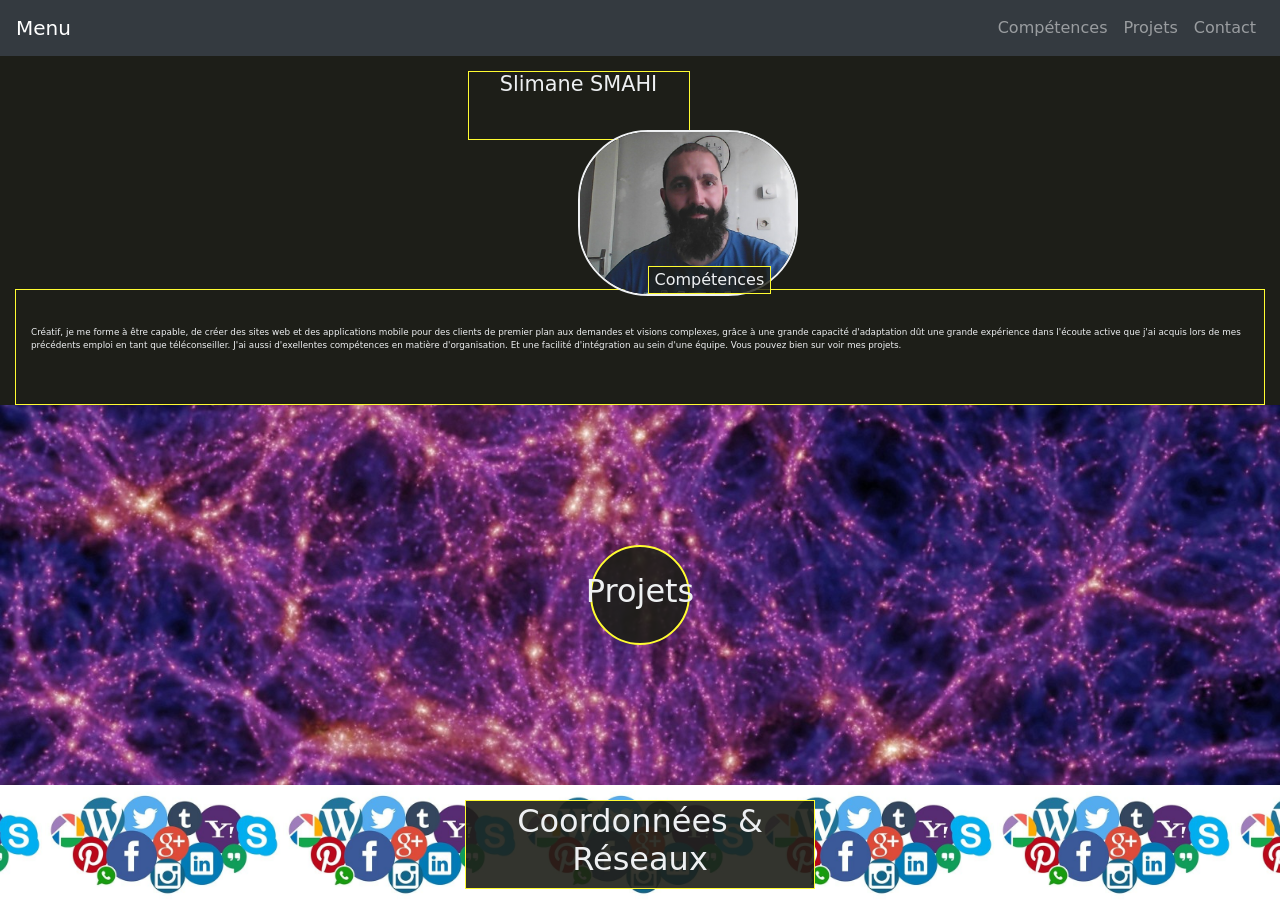
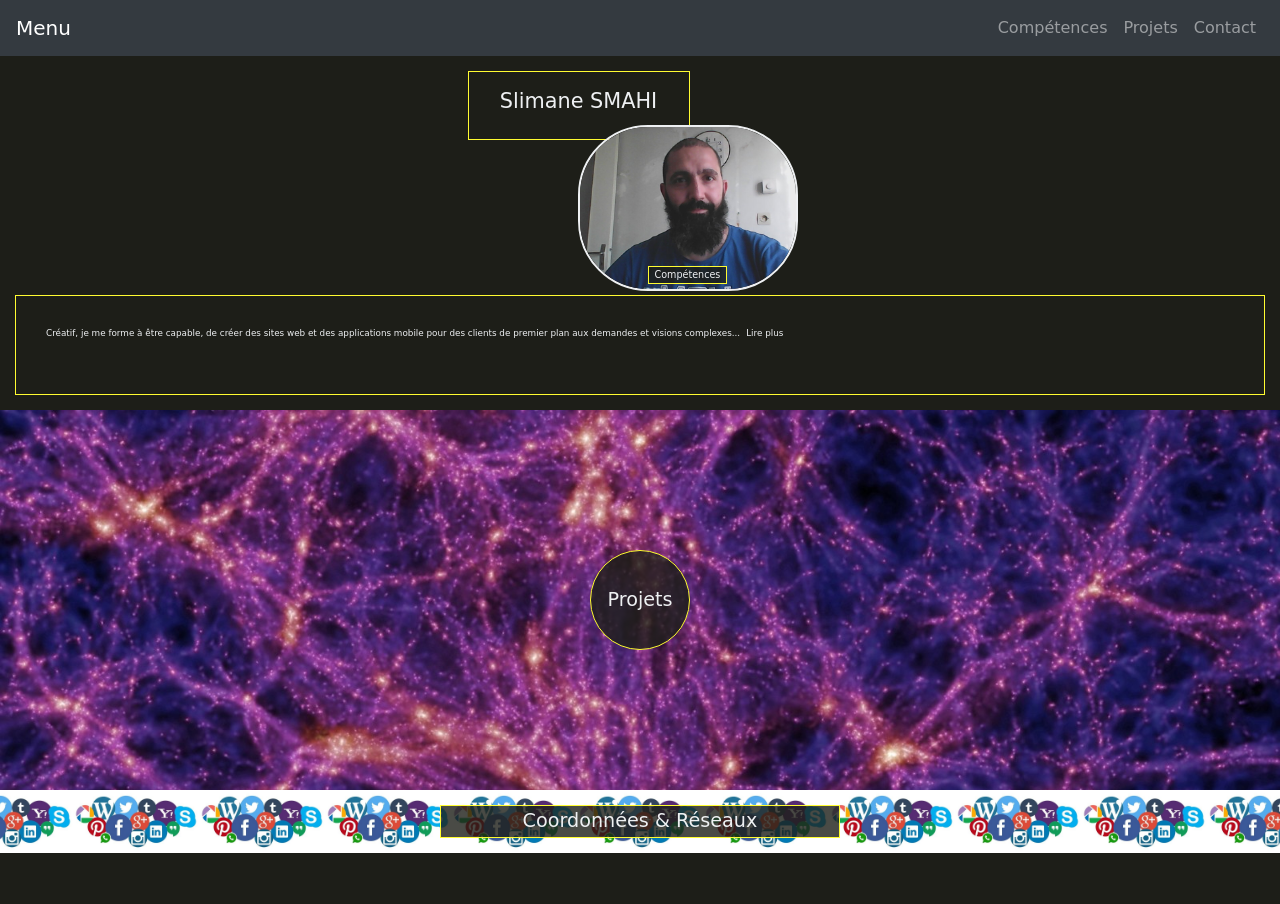
Before and after one commit to 03Sly03/Portfolio, a website: page index.html in a window 1280 px wide. After the commit the page ends 853 px from the top, so only its background shows below. Drawn offline with nearby package versions, Linux system fonts and the light colour scheme; a web font is replaced by a local one.

Commit message:
modified scss files: buttons & presentation text

```diff
--- a/index.html
+++ b/index.html
@@ -7,6 +7,7 @@
     <meta name="viewport" content="width=device-width, initial-scale=1.0">
     <title>PORTFOLIO de Slimane SMAHI</title>
 
+    <!-- FONTS -->
     <link rel="preconnect" href="https://fonts.gstatic.com">
     <link href="https://fonts.googleapis.com/css2?family=Zen+Dots&display=swap" rel="stylesheet">
 
@@ -45,30 +46,31 @@
             </div>
             <div class="top__photo">
                 <img src="imgs/photo_de_moi.jpg" alt="" class="top__my_photo">
-                <button class="top__competence">Compétences</button>
+                <button class="btn-competence">Compétences</button>
             </div>
         </div>
         <div class="presentation">
             <div class="presentation__frame">
-                <p class="presentation__text">Créatif, je me forme à être capable, de créer des sites web
-                    et des applications mobile pour des clients de premier plan aux demandes et visions complexes,
-                    grâce à une grande capacité d'adaptation dût une grande expérience dans l'écoute active que j'ai
-                    acquis lors de mes précédents emploi en tant que téléconseiller. J'ai aussi d'exellentes
-                    compétences en
-                    matière d'organisation. Et une facilité d'intégration au sein d'une équipe. Vous pouvez bien sur voir mes projets.</p>
+                <p>Créatif, je me forme à être capable, de créer des sites web
+                    et des applications mobile pour des clients de premier plan aux demandes et visions complexes...<button class="btn-read-more" type="button" data-toggle="collapse" data-target="#presentation__text" aria-expanded="false" aria-controls="presentation__text">
+                        Lire plus
+                      </button></p>
+
+                <div class="collapse" id="presentation__text">
+                  <div>
+                    <p class="presentation__my-text">grâce à une grande capacité d'adaptation dût une grande expérience dans l'écoute active que j'ai
+                        acquis lors de mes précédents emploi en tant que téléconseiller. J'ai aussi d'exellentes
+                        compétences en matière d'organisation. Et une facilité d'intégration au sein d'une équipe.</p>
+                  </div>
+                </div>
             </div>
         </div>
-
     </header>
     <main>
-        <button class="btn_projects">
-            <h2>Projets</h2>
-        </button>
+        <button class="btn-projects">Projets</button>
     </main>
     <footer>
-        <button class="btn_contact">
-            <h2>Coordonnées & Réseaux</h2>
-        </button>
+        <button class="btn-contact">Coordonnées & Réseaux</button>
     </footer>
 
     <script src="https://code.jquery.com/jquery-3.5.1.slim.min.js" integrity="sha384-DfXdz2htPH0lsSSs5nCTpuj/zy4C+OGpamoFVy38MVBnE+IbbVYUew+OrCXaRkfj" crossorigin="anonymous"></script>
--- a/scss/_base.scss
+++ b/scss/_base.scss
@@ -5,7 +5,6 @@ $font-family: 'Zen Dots', cursive;
 
 body {
     margin: 0px;
-    // width: 100%;
     font-family: $font-family;
     background-color: $color-primary;
 }
--- a/scss/layout/_buttons.scss
+++ b/scss/layout/_buttons.scss
@@ -1,40 +1,50 @@
-// button:hover {
-//     background-color: $color-third;
-//     color: $color-primary;
-// }
 
-.top__competence {
+
+.my-btn {
+    background-color: rgba($color-primary, 0.8);
+    color: $color-second;
+    text-align: center;
+    border: 1px solid $color-third;
+    font-size: 1.2rem;
+
+    &:hover {
+        background-color: $color-third;
+        color: $color-primary;
+    }
+}
+
+.btn-competence {
+    @extend .my-btn;
+    font-size: 0.6rem;
     position: relative;
     left: 70px;
     bottom: 30px;
-    text-align: center;
-    color: $color-second;
-    background-color: rgba($color-primary, 0.8);
-    border: 1px solid $color-third;
 }
 
-.btn_projects {
-    font-size: 0.6rem;
+.btn-projects {
+    @extend .my-btn;
     margin: 140px 20px;
     width: 100px;
     height: 100px;
-    border: 2px solid $color-third;
     border-radius: 50px;
-    text-align: center;
-    color: $color-second;
     display: flex;
     justify-content: center;
     align-items: center;
-    background-color: rgba($color-primary, 0.9);
-    // opacity: 0.2;
 }
 
-.btn_contact {
-    width: 350px;
-    border: 1px solid $color-third;
-    font-size: 0.6rem;
-    text-align: center;
+.btn-contact {
+    @extend .my-btn;
+    width: 400px;
     margin: 15px;
+}
+
+.btn-read-more {
+    background-color: rgba(2555,255,255,0);
+    text-decoration: none;
+    border: none;
     color: $color-second;
-    background-color: rgba($color-primary, 0.9);
+
+    &:hover {
+        color: $color-third;
+    }
 }
--- a/scss/layout/_head.scss
+++ b/scss/layout/_head.scss
@@ -20,6 +20,9 @@ header {
         border: 1px solid $color-third;
         margin-top: 10px;
         margin-left: 10px;
+        display: flex;
+        justify-content: center;
+        align-items: center;
     }
 
     &__title_name {
@@ -30,7 +33,7 @@ header {
 
     &__photo {
         position: relative;
-        bottom: 10px;
+        bottom: 15px;
         left: 120px;
         width: 220px;
         margin: 0px;
@@ -50,16 +53,19 @@ header {
     color: $color-second;
 
     &__frame {
-        margin: -50px 15px 0px 15px;
+        margin: -40px 15px 15px 15px;
         font-size: 0.55rem;
         width: 100%;
-        height: 116px;
+        height: 100px;
         border-radius: 0px;
         background-color: rgba($color-primary, 0.8);
         border: 1px solid $color-third;
-        display: flex;
-        justify-content: center;
-        align-items: center;
-        padding: 10px 15px;
+        padding: 30px;
+    }
+
+    &__my-text {
+        background-color: $color-primary;
+        border: 1px solid $color-third;
+        padding: 5px;
     }
 }
--- a/scss/layout/_main_body.scss
+++ b/scss/layout/_main_body.scss
@@ -1,5 +1,5 @@
 main {
-    width: 100%;
+    // width: 100%;
     display: flex;
     justify-content: center;
     align-items: center;
--- a/scss/main.scss
+++ b/scss/main.scss
@@ -3,6 +3,6 @@
 
     /* LAYOUT */
 @import 'layout/head.scss';
-@import 'layout/main_body';
-@import 'layout/footer';
-@import 'layout/buttons';
+@import 'layout/main_body.scss';
+@import 'layout/footer.scss';
+@import 'layout/buttons.scss';
```
Also changed, not shown: css/style.css.
